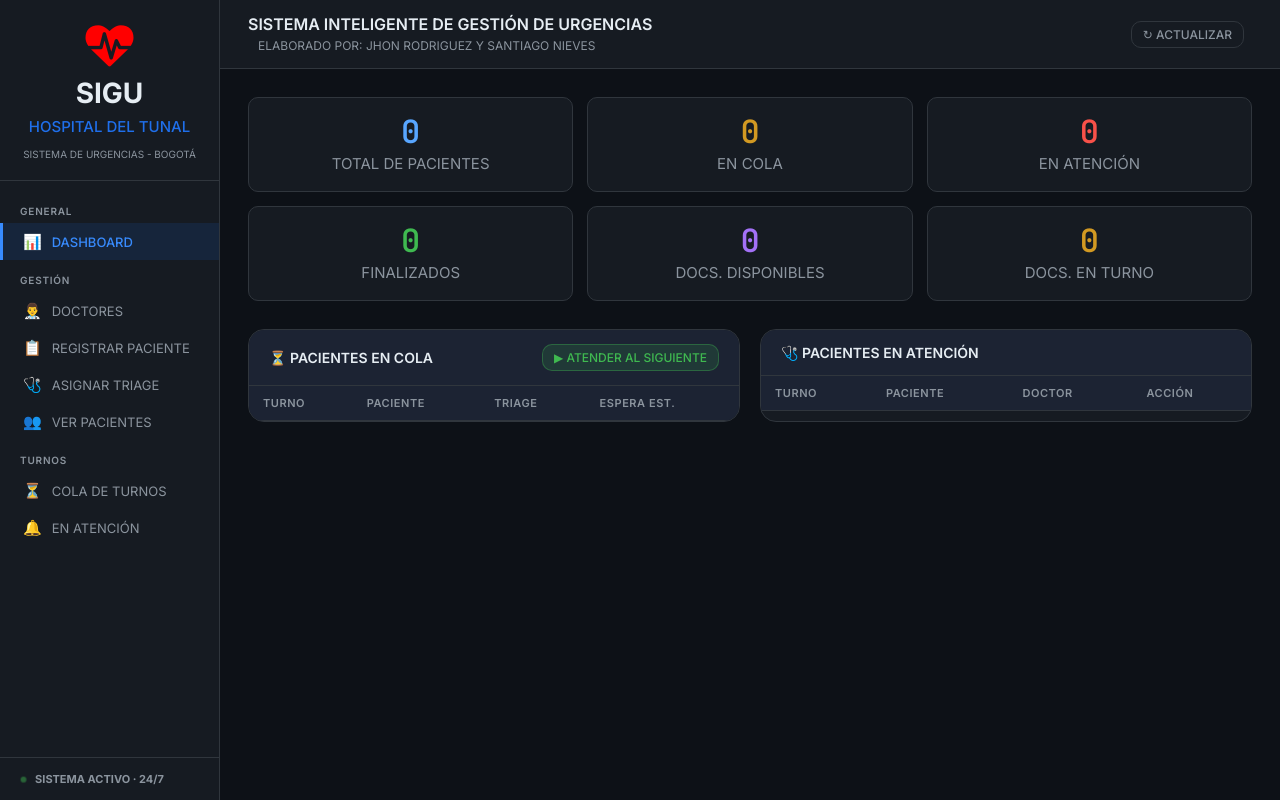
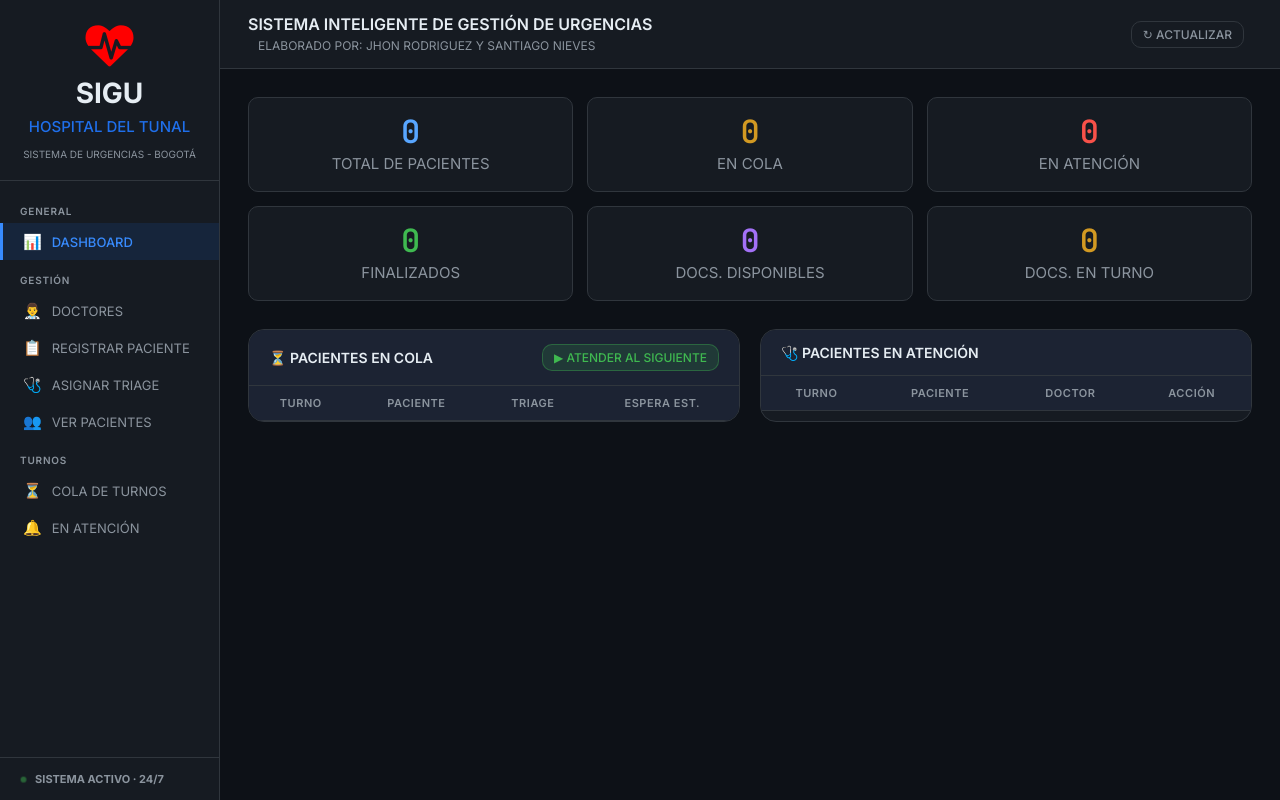
Before and after one commit to Jarodriguez83/PROJECT-HOSPITAL-TUNAL-SERVICE_WEB, a Flask app: page /dashboard in a window 1280 px wide. Run offline with Flask 3, Linux system fonts and the light colour scheme; the visitor is signed in with stand-in values (Sample User, id 1); lists and menus that the app fills with data are empty.

Commit message:
MAIN CSS

```diff
--- a/static/css/main.css
+++ b/static/css/main.css
@@ -201,12 +201,14 @@ nav { flex: 1; padding: 10px 0; }
 .stat-card.c-orange .val { color: var(--orange); }
 .stat-card.c-purple .val { color: var(--purple); }
 
+
 .card {
   background: var(--bg2);
   border: 1px solid var(--border);
   border-radius: var(--radius-lg);
   overflow: hidden;
   margin-bottom: 20px;
+  text-align: center;
 }
 
 .card-header {
@@ -285,7 +287,7 @@ select option { background: var(--bg2); }
 }
 
 .btn:active { transform: scale(.97); }
-.btn-primary { background: var(--accent); color: #fff; border-color: var(--accent); }
+.btn-primary { background: var(--accent); color: #fff; border-color: var(--accent); margin: 10px;}
 .btn-primary:hover { background: var(--accent2); }
 .btn-success { background: rgba(63,185,80,.15); color: var(--green); border-color: rgba(63,185,80,.35); }
 .btn-success:hover { background: rgba(63,185,80,.25); }
@@ -300,7 +302,7 @@ select option { background: var(--bg2); }
 table { width: 100%; border-collapse: collapse; font-size: 13px; }
 
 thead th {
-  text-align: left;
+  text-align: center;
   padding: 10px 14px;
   font-size: 11px;
   font-weight: 600;
```
